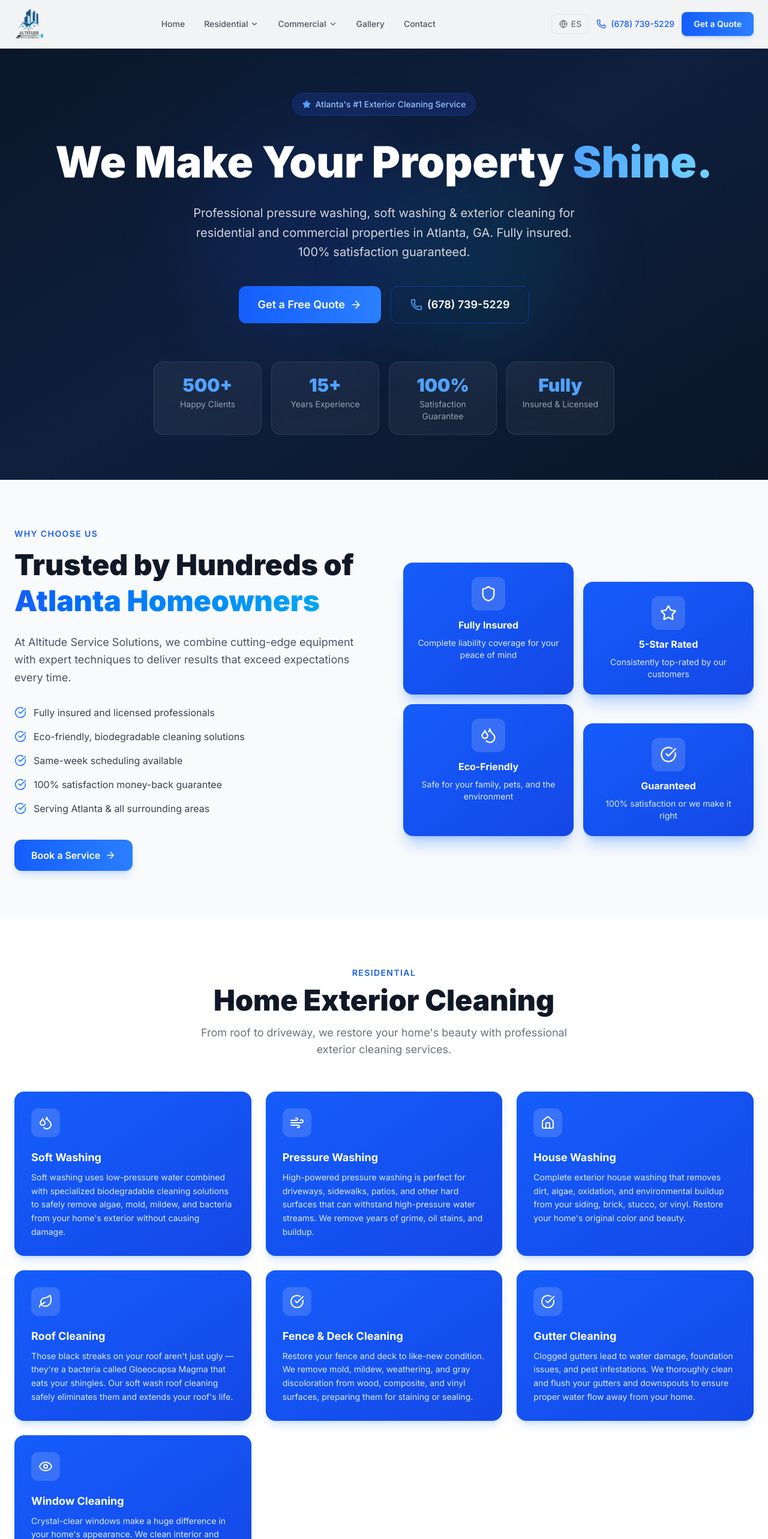
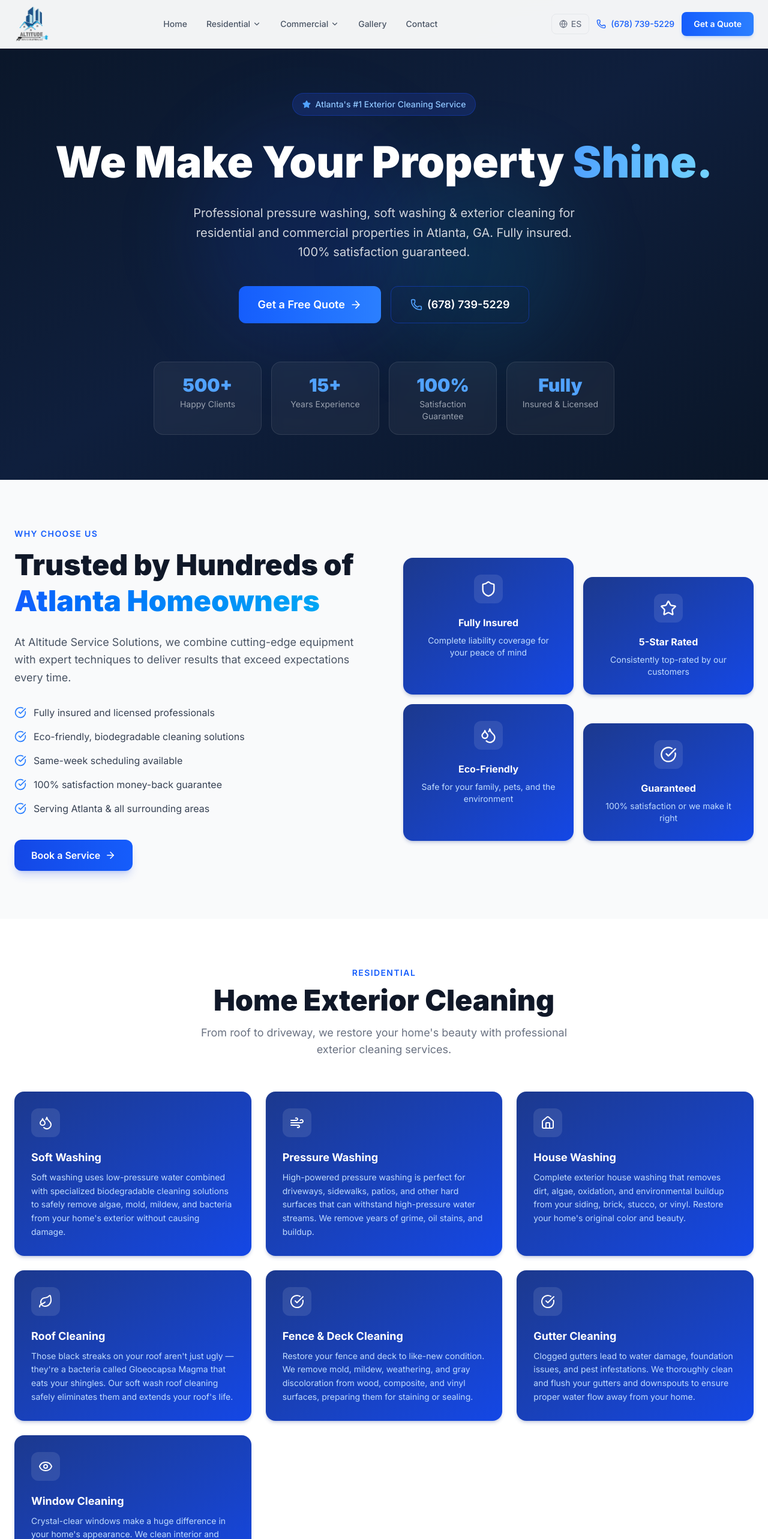
Before and after one commit to legacyproperties90-code/altitude-service-solutions, a Next.js app: page /terms in a window 1280 px wide. Shown: the top 2566 px of the page at 60% size. Built offline with nearby package versions, Linux system fonts and the light colour scheme.

Commit message:
feat: larger logo + softer deep blue cards with hover lift effect

```diff
--- a/src/app/[lang]/commercial/page.tsx
+++ b/src/app/[lang]/commercial/page.tsx
@@ -68,7 +68,7 @@ export default async function CommercialPage({ params }: { params: Promise<{ lan
                     {d.commercial.quoteBtn} <ArrowRight size={18} />
                   </Link>
                 </div>
-                <div className={`${!isEven ? "lg:order-1" : ""} rounded-2xl aspect-video bg-gradient-to-br from-blue-600 to-blue-700 flex items-center justify-center shadow-xl shadow-blue-500/25`}>
+                <div className={`${!isEven ? "lg:order-1" : ""} rounded-2xl aspect-video bg-gradient-to-br from-blue-900 to-blue-700 flex items-center justify-center shadow-xl shadow-blue-900/25`}>
                   <div className="text-center p-8">
                     <Icon size={72} className="text-white/30 mx-auto mb-4" />
                     <p className="text-blue-200 text-sm font-medium">{s.title}</p>
--- a/src/app/[lang]/page.tsx
+++ b/src/app/[lang]/page.tsx
@@ -18,6 +18,10 @@ export async function generateMetadata({ params }: { params: Promise<{ lang: str
 
 const resIcons = [Droplets, Wind, Home, Leaf, CheckCircle, CheckCircle, Eye];
 const comIcons = [Building2, Droplets, Eye, Shield];
+
+/* Card base + hover: azul profundo → se ilumina y sube al hacer hover */
+const CARD = "group relative bg-gradient-to-br from-blue-900 to-blue-700 rounded-2xl p-7 shadow-md shadow-blue-900/20 transition-all duration-300 hover:from-blue-700 hover:to-blue-500 hover:-translate-y-2 hover:shadow-2xl hover:shadow-blue-700/35 cursor-default";
+const CARD_ICON = "w-12 h-12 rounded-xl bg-white/10 flex items-center justify-center mb-5 group-hover:bg-white/20 transition-colors duration-300";
 
 export default async function HomePage({ params }: { params: Promise<{ lang: string }> }) {
   const { lang: rawLang } = await params;
@@ -105,11 +109,10 @@ export default async function HomePage({ params }: { params: Promise<{ lang: str
                 ))}
               </ul>
               <Link href={`/${lang}/contact`}
-                className="inline-flex items-center gap-2 px-7 py-3.5 rounded-xl bg-gradient-to-r from-blue-600 to-blue-500 text-white font-semibold hover:from-blue-700 hover:to-blue-600 transition-all hover:-translate-y-1 shadow-lg shadow-blue-500/20">
+                className="inline-flex items-center gap-2 px-7 py-3.5 rounded-xl bg-gradient-to-r from-blue-700 to-blue-600 text-white font-semibold hover:from-blue-800 hover:to-blue-700 transition-all hover:-translate-y-1 shadow-lg shadow-blue-700/20">
                 {d.whyUs.cta} <ArrowRight size={18} />
               </Link>
             </div>
-            {/* Why Us cards — AZUL PODEROSO */}
             <div className="grid grid-cols-2 gap-4">
               {[
                 { icon: Shield, label: d.whyUs.cards[0] },
@@ -117,12 +120,12 @@ export default async function HomePage({ params }: { params: Promise<{ lang: str
                 { icon: Droplets, label: d.whyUs.cards[2] },
                 { icon: CheckCircle, label: d.whyUs.cards[3] },
               ].map((card, i) => (
-                <div key={i} className={`rounded-2xl p-6 text-center card-hover ${i % 2 !== 0 ? "mt-8" : ""} bg-gradient-to-br from-blue-600 to-blue-700 shadow-xl shadow-blue-500/30`}>
-                  <div className="w-14 h-14 bg-white/15 rounded-xl flex items-center justify-center mx-auto mb-3">
+                <div key={i} className={`${CARD} ${i % 2 !== 0 ? "mt-8" : ""} text-center`}>
+                  <div className={`${CARD_ICON} mx-auto`}>
                     <card.icon size={28} className="text-white" />
                   </div>
                   <h3 className="text-white font-bold mb-2">{card.label.title}</h3>
-                  <p className="text-blue-100 text-sm">{card.label.desc}</p>
+                  <p className="text-blue-200 text-sm group-hover:text-white transition-colors duration-300">{card.label.desc}</p>
                 </div>
               ))}
             </div>
@@ -130,7 +133,7 @@ export default async function HomePage({ params }: { params: Promise<{ lang: str
         </div>
       </section>
 
-      {/* RESIDENTIAL SERVICES — cards azul */}
+      {/* RESIDENTIAL SERVICES */}
       <section className="py-20 bg-white">
         <div className="max-w-7xl mx-auto px-4 sm:px-6">
           <div className="text-center mb-14">
@@ -142,27 +145,26 @@ export default async function HomePage({ params }: { params: Promise<{ lang: str
             {d.residential.services.map((s, i) => {
               const Icon = resIcons[i] ?? CheckCircle;
               return (
-                <div key={s.id}
-                  className="group bg-gradient-to-br from-blue-600 to-blue-700 rounded-2xl p-7 card-hover shadow-lg shadow-blue-500/20 hover:shadow-xl hover:shadow-blue-500/30 hover:-translate-y-1">
-                  <div className="w-12 h-12 rounded-xl bg-white/15 flex items-center justify-center mb-5">
+                <div key={s.id} className={CARD}>
+                  <div className={CARD_ICON}>
                     <Icon size={24} className="text-white" />
                   </div>
                   <h3 className="text-white font-bold text-lg mb-2">{s.title}</h3>
-                  <p className="text-blue-100 text-sm leading-relaxed">{s.desc}</p>
+                  <p className="text-blue-200 text-sm leading-relaxed group-hover:text-white transition-colors duration-300">{s.desc}</p>
                 </div>
               );
             })}
           </div>
           <div className="text-center mt-10">
             <Link href={`/${lang}/residential`}
-              className="inline-flex items-center gap-2 px-7 py-3.5 rounded-xl border-2 border-blue-600 text-blue-600 font-semibold hover:bg-blue-600 hover:text-white transition-all">
+              className="inline-flex items-center gap-2 px-7 py-3.5 rounded-xl border-2 border-blue-700 text-blue-700 font-semibold hover:bg-blue-700 hover:text-white transition-all">
               {d.residentialSection.viewAll} <ArrowRight size={18} />
             </Link>
           </div>
         </div>
       </section>
 
-      {/* COMMERCIAL — cards azul */}
+      {/* COMMERCIAL */}
       <section className="py-20 bg-gray-50">
         <div className="max-w-7xl mx-auto px-4 sm:px-6">
           <div className="text-center mb-14">
@@ -174,27 +176,26 @@ export default async function HomePage({ params }: { params: Promise<{ lang: str
             {d.commercial.services.slice(0, 4).map((s, i) => {
               const Icon = comIcons[i] ?? Building2;
               return (
-                <div key={s.id}
-                  className="group bg-gradient-to-br from-blue-600 to-blue-700 rounded-2xl p-7 card-hover shadow-lg shadow-blue-500/20 hover:shadow-xl hover:shadow-blue-500/30 hover:-translate-y-1">
-                  <div className="w-12 h-12 rounded-xl bg-white/15 flex items-center justify-center mb-5">
+                <div key={s.id} className={CARD}>
+                  <div className={CARD_ICON}>
                     <Icon size={24} className="text-white" />
                   </div>
                   <h3 className="text-white font-bold text-lg mb-2">{s.title}</h3>
-                  <p className="text-blue-100 text-sm leading-relaxed">{s.desc}</p>
+                  <p className="text-blue-200 text-sm leading-relaxed group-hover:text-white transition-colors duration-300">{s.desc}</p>
                 </div>
               );
             })}
           </div>
           <div className="text-center mt-10">
             <Link href={`/${lang}/commercial`}
-              className="inline-flex items-center gap-2 px-7 py-3.5 rounded-xl border-2 border-blue-600 text-blue-600 font-semibold hover:bg-blue-600 hover:text-white transition-all">
+              className="inline-flex items-center gap-2 px-7 py-3.5 rounded-xl border-2 border-blue-700 text-blue-700 font-semibold hover:bg-blue-700 hover:text-white transition-all">
               {d.commercialSection.viewAll} <ArrowRight size={18} />
             </Link>
           </div>
         </div>
       </section>
 
-      {/* TESTIMONIALS — cards azul */}
+      {/* TESTIMONIALS */}
       <section className="py-20 bg-white">
         <div className="max-w-7xl mx-auto px-4 sm:px-6">
           <div className="text-center mb-14">
@@ -203,14 +204,14 @@ export default async function HomePage({ params }: { params: Promise<{ lang: str
           </div>
           <div className="grid md:grid-cols-3 gap-6">
             {d.testimonials.items.map((t) => (
-              <div key={t.name} className="bg-gradient-to-br from-blue-600 to-blue-700 rounded-2xl p-7 card-hover shadow-lg shadow-blue-500/20">
+              <div key={t.name} className={CARD}>
                 <div className="flex gap-1 mb-4">
                   {[1,2,3,4,5].map((i) => <Star key={i} size={16} className="fill-yellow-300 text-yellow-300" />)}
                 </div>
-                <p className="text-blue-100 text-sm leading-relaxed mb-6">&ldquo;{t.text}&rdquo;</p>
+                <p className="text-blue-100 text-sm leading-relaxed mb-6 group-hover:text-white transition-colors duration-300">&ldquo;{t.text}&rdquo;</p>
                 <div>
                   <div className="text-white font-semibold">{t.name}</div>
-                  <div className="text-blue-200 text-sm">{t.location}</div>
+                  <div className="text-blue-300 text-sm">{t.location}</div>
                 </div>
               </div>
             ))}
@@ -219,13 +220,13 @@ export default async function HomePage({ params }: { params: Promise<{ lang: str
       </section>
 
       {/* CTA */}
-      <section className="py-20 bg-gradient-to-r from-blue-700 to-blue-500">
+      <section className="py-20 bg-gradient-to-r from-blue-900 to-blue-700">
         <div className="max-w-4xl mx-auto px-4 sm:px-6 text-center">
           <h2 className="text-4xl sm:text-5xl font-black text-white mb-5">{d.cta.title}</h2>
-          <p className="text-blue-100 text-lg mb-10">{d.cta.desc}</p>
+          <p className="text-blue-200 text-lg mb-10">{d.cta.desc}</p>
           <div className="flex flex-col sm:flex-row gap-4 justify-center">
             <Link href={`/${lang}/contact`}
-              className="inline-flex items-center justify-center gap-2 px-8 py-4 rounded-xl bg-white text-blue-700 font-bold text-lg hover:bg-blue-50 transition-all hover:shadow-2xl hover:-translate-y-1">
+              className="inline-flex items-center justify-center gap-2 px-8 py-4 rounded-xl bg-white text-blue-800 font-bold text-lg hover:bg-blue-50 transition-all hover:shadow-2xl hover:-translate-y-1">
               {d.cta.primary} <ArrowRight size={20} />
             </Link>
             <a href="tel:+16787395229"
--- a/src/app/[lang]/residential/page.tsx
+++ b/src/app/[lang]/residential/page.tsx
@@ -40,7 +40,7 @@ export default async function ResidentialPage({ params }: { params: Promise<{ la
             return (
               <div key={s.id} id={s.id} className="grid lg:grid-cols-2 gap-12 items-center">
                 <div className={!isEven ? "lg:order-2" : ""}>
-                  <div className="w-14 h-14 rounded-2xl bg-blue-600 flex items-center justify-center mb-6 shadow-lg shadow-blue-500/30">
+                  <div className="w-14 h-14 rounded-2xl bg-blue-800 flex items-center justify-center mb-6 shadow-lg shadow-blue-900/30">
                     <Icon size={28} className="text-white" />
                   </div>
                   <h2 className="text-3xl sm:text-4xl font-black text-gray-900 mb-4">{s.title}</h2>
@@ -58,9 +58,9 @@ export default async function ResidentialPage({ params }: { params: Promise<{ la
                   </Link>
                 </div>
                 {/* Blue card placeholder */}
-                <div className={`${!isEven ? "lg:order-1" : ""} rounded-2xl aspect-video bg-gradient-to-br from-blue-600 to-blue-700 flex items-center justify-center shadow-xl shadow-blue-500/25`}>
+                <div className={`${!isEven ? "lg:order-1" : ""} rounded-2xl aspect-video bg-gradient-to-br from-blue-900 to-blue-700 flex items-center justify-center shadow-xl shadow-blue-900/25`}>
                   <div className="text-center p-8">
-                    <Icon size={72} className="text-white/30 mx-auto mb-4" />
+                    <Icon size={72} className="text-white/25 mx-auto mb-4" />
                     <p className="text-blue-200 text-sm font-medium">{s.title}</p>
                   </div>
                 </div>
--- a/src/app/globals.css
+++ b/src/app/globals.css
@@ -16,11 +16,7 @@ body {
   background-clip: text;
 }
 
+/* Card hover — override with per-card Tailwind classes */
 .card-hover {
-  transition: transform 0.3s ease, box-shadow 0.3s ease;
+  transition: transform 0.3s ease, box-shadow 0.3s ease, background 0.3s ease;
 }
-
-.card-hover:hover {
-  transform: translateY(-4px);
-  box-shadow: 0 20px 40px rgba(59, 130, 246, 0.12);
-}
--- a/src/components/Header.tsx
+++ b/src/components/Header.tsx
@@ -28,9 +28,9 @@ export default function Header({ lang, d }: { lang: Lang; d: Dictionary }) {
             <Image
               src="/logo.png"
               alt="Altitude Service Solutions"
-              width={160}
-              height={64}
-              className="h-14 w-auto object-contain"
+              width={220}
+              height={80}
+              className="h-16 w-auto object-contain"
               priority
             />
           </Link>
```
